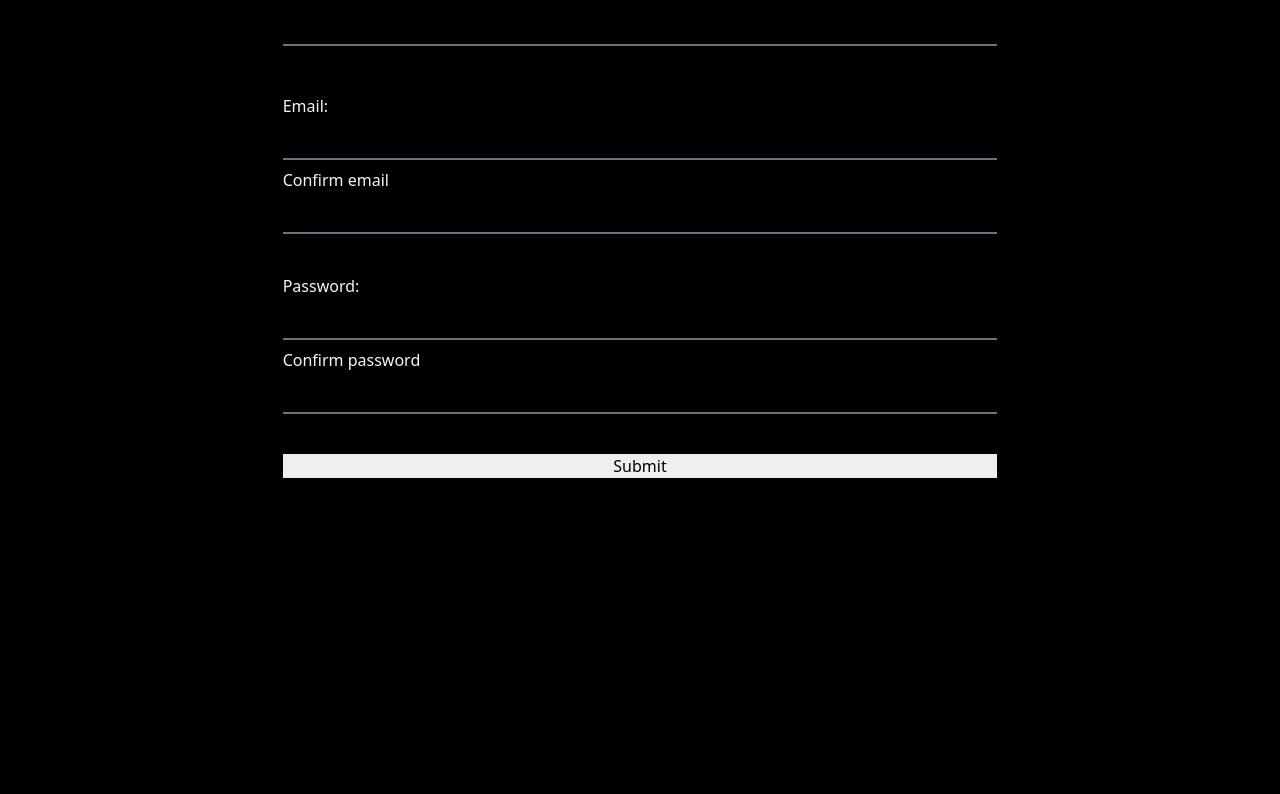
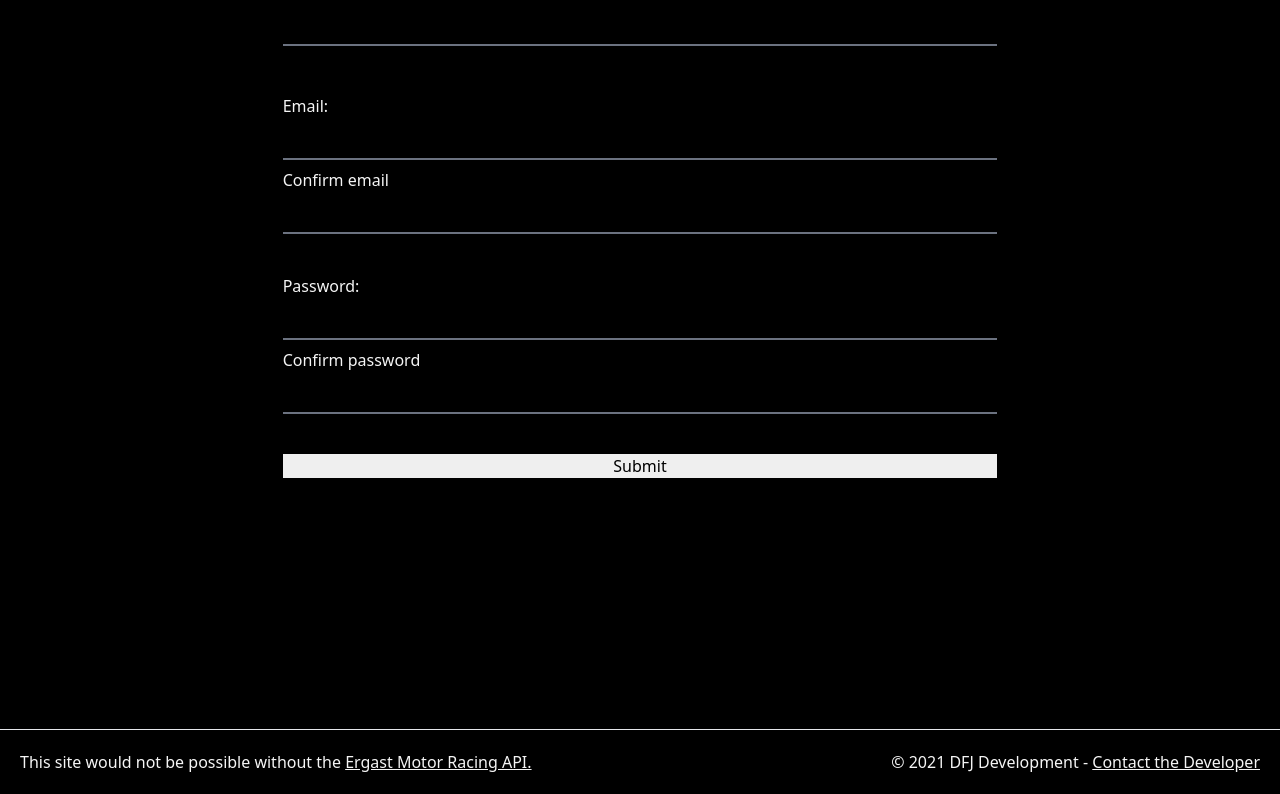
Before and after one commit to danjohnson77/lightsoutf1-frontend, a Next.js app: page /signup in a window 1280 px wide. Shown: the part 271-1065 px from the top of the page. Before the commit the page ends 1000 px from the top, so only its background shows below. Built offline with nearby package versions, Linux system fonts and the light colour scheme; no server answers.

Commit message:
added footer and about

```diff
--- a/components/DraggableTable.js
+++ b/components/DraggableTable.js
@@ -24,7 +24,7 @@ const DraggableTable = ({ list = [], setList }) => {
                 <Draggable key={id} draggableId={id} index={index}>
                   {(provided, snapshot) => (
                     <li
-                      className={`text-center bg-black flex flex-col lg:flex-row w-full justify-around my-2 ${
+                      className={`alt-text text-center bg-black flex flex-col lg:flex-row w-full justify-around my-2 ${
                         snapshot.isDragging && "border border-white"
                       }`}
                       ref={provided.innerRef}
--- a/components/Footer.js
+++ b/components/Footer.js
@@ -1,6 +1,33 @@
 const Footer = () => {
+  const d = new Date();
+  const year = d.getFullYear();
   return (
-    <footer className="flex items-center justify-center w-full h-24 border-t"></footer>
+    <footer className="flex flex-col justify-between w-full p-5 border-t items-end text-center lg:flex-row">
+      <div className="flex">
+        <p>
+          This site would not be possible without the{" "}
+          <a
+            href="https://ergast.com/mrd"
+            target="_blank"
+            className="underline"
+          >
+            Ergast Motor Racing API.
+          </a>
+        </p>
+      </div>
+      <div className="flex mt-5 lg:m-0">
+        <p>
+          &copy; {year} DFJ Development -{" "}
+          <a
+            href="mailto:dfjdeveloper@gmail.com?subject=LightsOutF1 Inquiry"
+            target="_blank"
+            className="underline"
+          >
+            Contact the Developer
+          </a>
+        </p>
+      </div>
+    </footer>
   );
 };
 
--- a/components/Layout.js
+++ b/components/Layout.js
@@ -17,10 +17,10 @@ const Layout = ({ children }) => {
         />
       </Head>
       <Nav />
-      <main className="lg:max-w-6xl lg:px-10 px-5 font-heading mx-auto mb-24 pb-10">
+      <main className="lg:max-w-6xl lg:px-10 px-5 font-heading mx-auto mb-24 pb-10 min-h-screen">
         {children}
       </main>
-      {/* <Footer /> */}
+      <Footer />
     </>
   );
 };
--- a/components/Modal.js
+++ b/components/Modal.js
@@ -20,12 +20,13 @@ const Modal = ({
           <button
             className="btn text-white"
             onClick={() => {
-              confirmFunction();
+              confirmFunction && confirmFunction();
               setOpenState(false);
             }}
           >
             {confirmText}
           </button>
+          {cancelText && (
             <button
               className="btn text-white bg-red-700"
               onClick={() => {
@@ -34,6 +35,7 @@ const Modal = ({
             >
               {cancelText}
             </button>
+          )}
         </div>
       </dialog>
     </div>
--- a/components/Nav.js
+++ b/components/Nav.js
@@ -78,7 +78,10 @@ const Nav = () => {
                   <Link href="/predict">Predict</Link>
                 </li>
 
-                <li onClick={handleClick}>News</li>
+                <li onClick={handleClick}>
+                  {" "}
+                  <Link href="/about">About</Link>
+                </li>
               </ul>
               <ul className="nav-list flex-shrink ">
                 {session ? (
--- /dev/null
+++ b/pages/about.js
@@ -0,0 +1,49 @@
+import Link from "next/link";
+
+const about = () => {
+  return (
+    <div className="flex flex-col justify-center h-screen">
+      <h1 className="text-3xl mb-5">About LightsOut F1</h1>
+      <section className="alt-text">
+        <p>
+          Welcome to LightsOut F1! I've created this site as an exercise to
+          improve my web development skills, in addition to building something
+          that highlights the greatest motor racing series on the planet,
+          Formula One!
+        </p>
+        <p className="mt-5">
+          This site would not be possible without the{" "}
+          <a
+            href="https://ergast.com/mrd"
+            target="_blank"
+            className="underline"
+          >
+            Ergast Motor Racing API.
+          </a>{" "}
+          Thanks so much to Ergast for creating such a great resource!
+        </p>
+        <p className="text-right mt-10">
+          Sincerely,
+          <br />
+          <a
+            href="https://www.linkedin.com/in/danjohnson77"
+            target="_blank"
+            className="underline"
+          >
+            Daniel Johnson
+          </a>
+        </p>
+      </section>
+      <button className="mt-5">
+        <a
+          href="mailto:dfjdeveloper@gmail.com?subject=LightsOutF1 Inquiry"
+          target="blank"
+        >
+          Contact The Developer
+        </a>
+      </button>
+    </div>
+  );
+};
+
+export default about;
--- a/pages/index.js
+++ b/pages/index.js
@@ -23,7 +23,7 @@ export default function Home({ countdown, news }) {
           <div className="mb-5">
             <UserPredict />
           </div>
-          <TopPredictors />
+          {/* <TopPredictors /> */}
         </div>
       </div>
     </>
--- a/pages/predict.js
+++ b/pages/predict.js
@@ -30,6 +30,7 @@ const predict = ({ drivers, race, tiebreaker, lastUpdated }) => {
 
   const [saveModalOpen, setSaveModalOpen] = useState(false);
   const [resetModalOpen, setResetModalOpen] = useState(false);
+  const [rulesModalOpen, setRulesModalOpen] = useState(false);
 
   const router = useRouter();
 
@@ -82,6 +83,13 @@ const predict = ({ drivers, race, tiebreaker, lastUpdated }) => {
             setOpenState={setResetModalOpen}
             confirmFunction={handleReset}
           />
+          <Modal
+            message="How To Play"
+            subMessage="Click and drag a driver's name to where you think he'll finish the next race. Click the Save button to save the prediction and come back after the race to see how you did!"
+            confirmText="OK"
+            openState={rulesModalOpen}
+            setOpenState={setRulesModalOpen}
+          />
           {session ? (
             <>
               <div className="flex flex-col">
@@ -116,6 +124,11 @@ const predict = ({ drivers, race, tiebreaker, lastUpdated }) => {
                   <p>Last Updated:</p>
                   <p>{lastUpdated || "No predictions saved yet"}</p>
                 </div>
+              </div>
+              <div className="my-5 underline w-full flex justify-center lg:justify-end">
+                <a onClick={setRulesModalOpen}>
+                  Click here to learn how to play
+                </a>
               </div>
               <div className="w-full">
                 <DraggableTable list={list} setList={setList} />
--- a/styles/globals.css
+++ b/styles/globals.css
@@ -13,6 +13,10 @@ html {
 .size-double-screen {
   width: 200vw;
   height: 200vw;
+}
+
+.alt-text {
+  font-family: "Montserrat", Arial, Helvetica, sans-serif;
 }
 
 @layer utilities {
```
Lines whose indentation alone changed are shown as unchanged.
